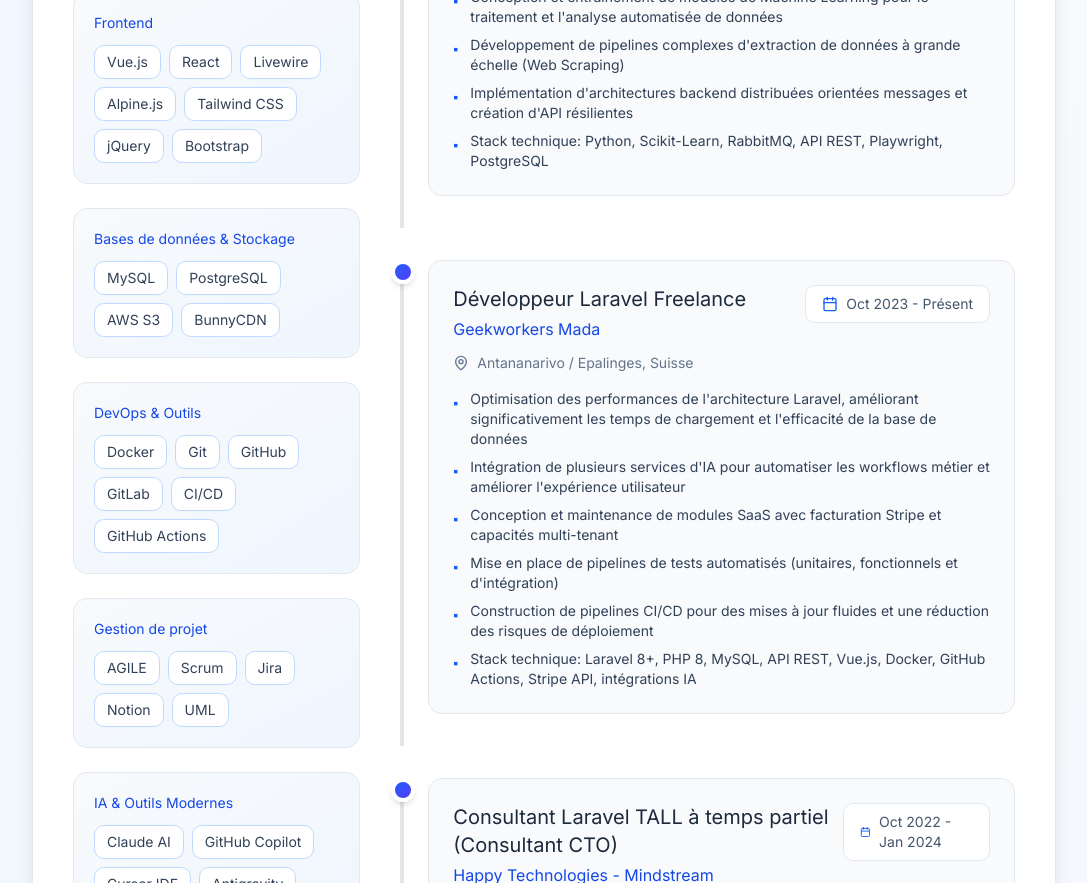
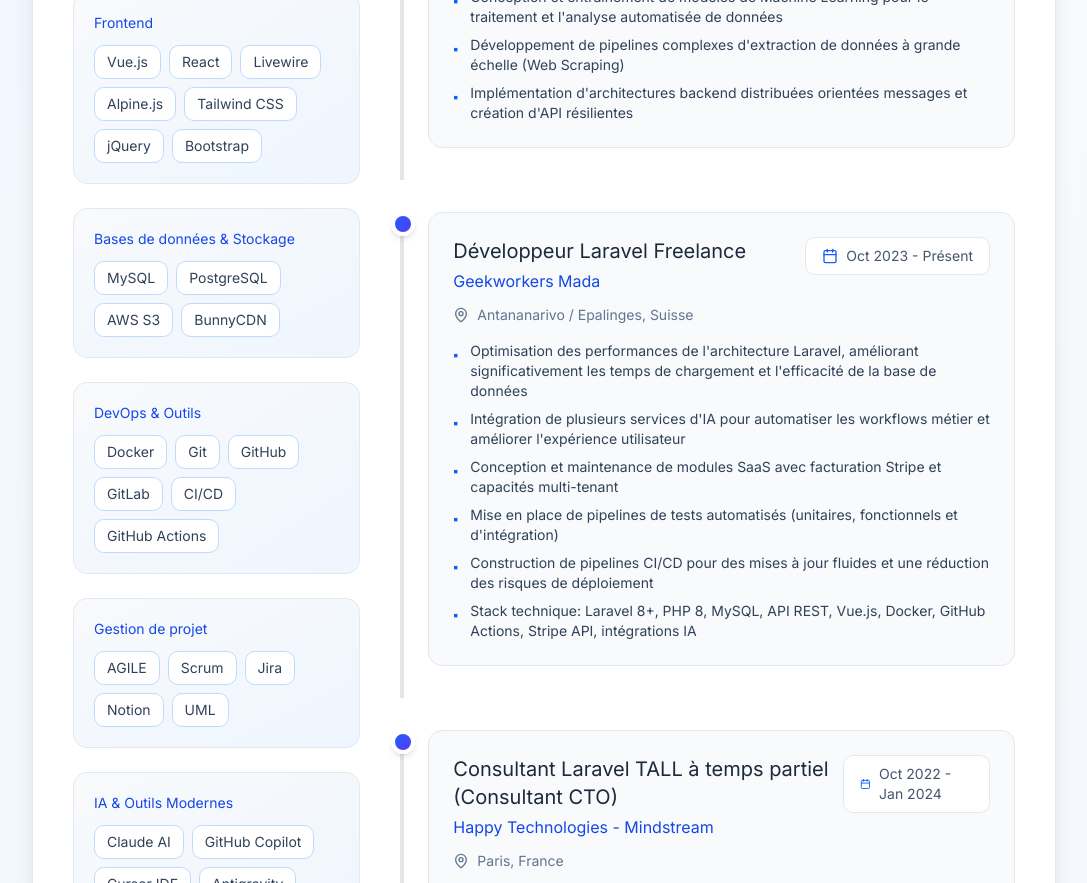
Before and after one commit to ainaeliasy/CV, a React (Vite) app: page / in a window 1280 px wide. Shown: the part 880-1763 px from the top of the page, without its empty margins (96-1183 px from the left). Built offline with nearby package versions, Linux system fonts and the light colour scheme.

Commit message:
Remove tech stack from New Energy experience to fully comply with NDA

```diff
--- a/src/components/Experience.tsx
+++ b/src/components/Experience.tsx
@@ -21,7 +21,6 @@ const experiences: ExperienceItem[] = [
       'Conception et entraînement de modèles de Machine Learning pour le traitement et l\'analyse automatisée de données',
       'Développement de pipelines complexes d\'extraction de données à grande échelle (Web Scraping)',
       'Implémentation d\'architectures backend distribuées orientées messages et création d\'API résilientes',
-      'Stack technique: Python, Scikit-Learn, RabbitMQ, API REST, Playwright, PostgreSQL',
     ],
   },
   {
```
